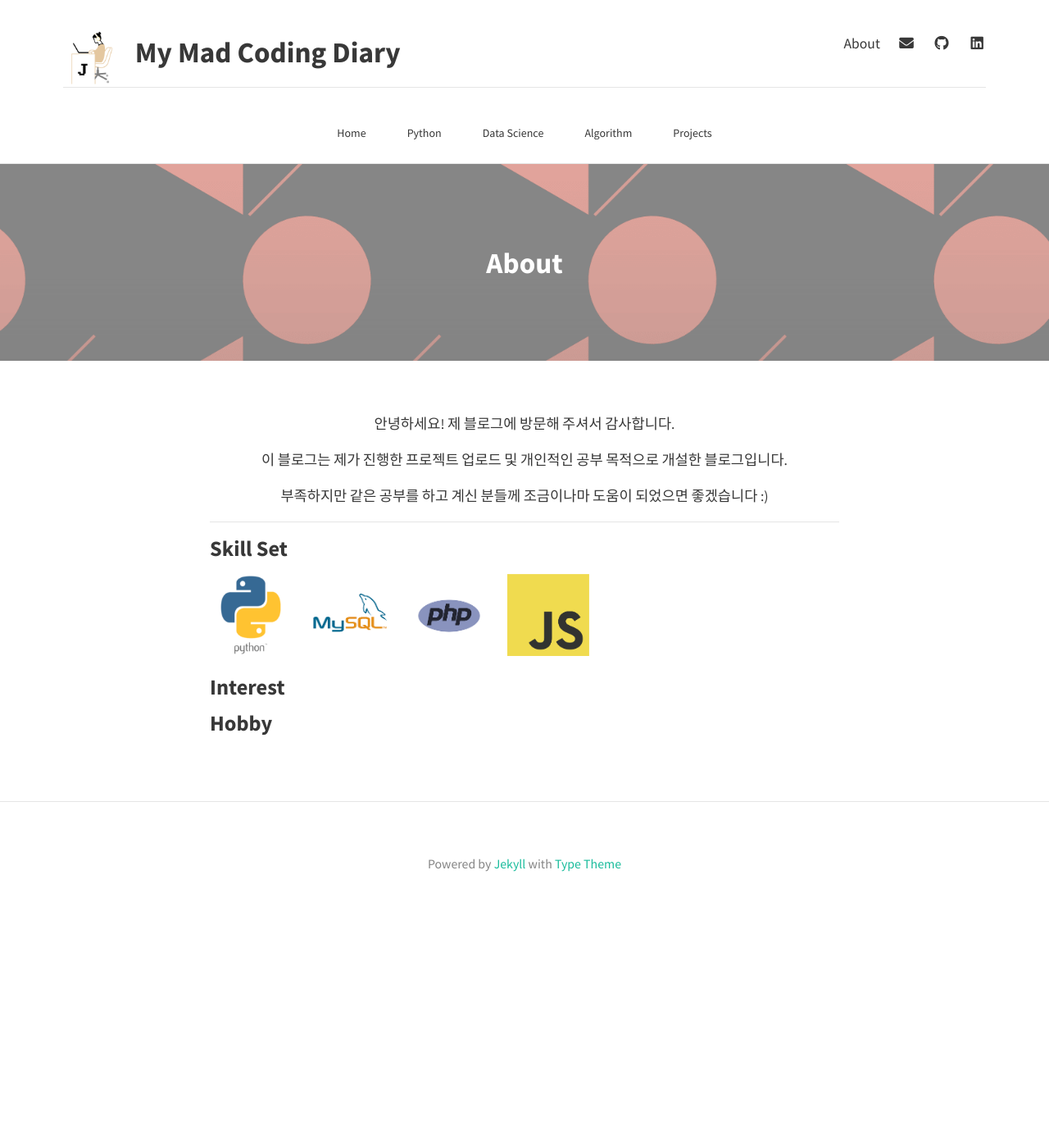
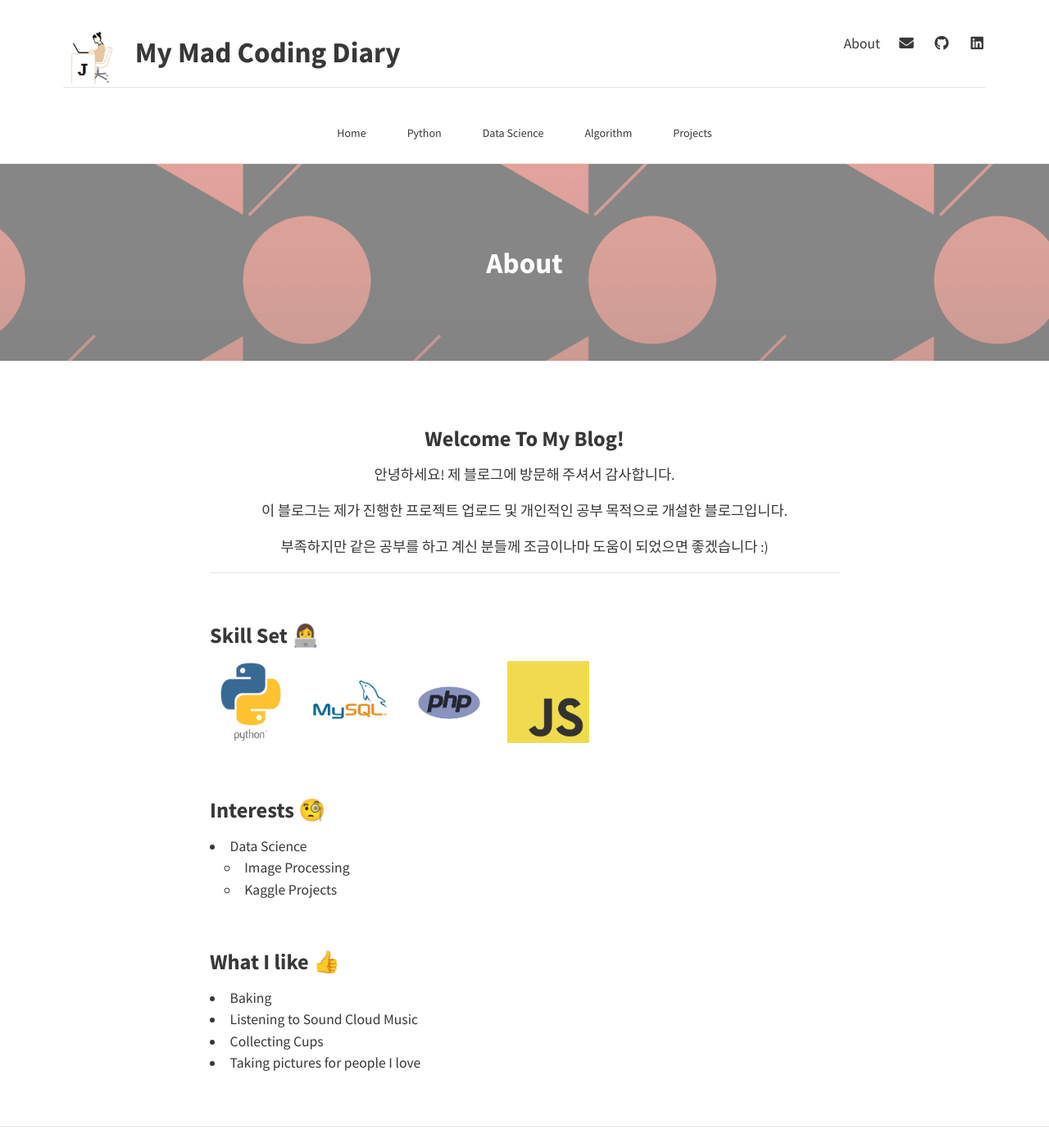
Before and after one commit to jeeyune/jeeyune.github.io, a Jekyll site: the page built from about.md, in a window 1280 px wide and 1400 px high. Shown: the whole window at 82% size. Built offline with Jekyll 4.4.1, drawn with Linux system fonts in a browser that asks for light colours; nearby versions of some CDN libraries.

Commit message:
Add Emoji

```diff
--- a/about.md
+++ b/about.md
@@ -6,18 +6,33 @@ feature-img: "assets/img/sample_feature_img_2.png"
 ---
 
 
-<center> <p>안녕하세요! 제 블로그에 방문해 주셔서 감사합니다. </p>
+<center> <p><h2> Welcome To My Blog! </h2></p>
+<p>안녕하세요! 제 블로그에 방문해 주셔서 감사합니다. </p>
 <p>이 블로그는 제가 진행한 프로젝트 업로드 및 개인적인 공부 목적으로 개설한 블로그입니다.</p>
 <p>부족하지만 같은 공부를 하고 계신 분들께 조금이나마 도움이 되었으면 좋겠습니다 :) </p></center>
 
 <hr>
+<br>
 
-  <p><h2><b> Skill Set </b></h2></p>
+  <p><h2><b> Skill Set 👩‍💻</b></h2></p>
 
   ![python.png](/assets/img/python.png){: width="100" height="100"} &nbsp;&nbsp;&nbsp;&nbsp;
   ![mysql.png](/assets/img/mysql.png){: width="100" height="100"} &nbsp;&nbsp;&nbsp;&nbsp;
   ![php.png](/assets/img/php.png){: width="100" height="100"} &nbsp;&nbsp;&nbsp;&nbsp;
   ![JavaScript.png](/assets/img/JavaScript.png){: width="100" height="100"} &nbsp;&nbsp;&nbsp;&nbsp;
 
-  <p><h2><b> Interest </b></h2></p>
-  <p><h2><b> Hobby </b></h2></p>
+<br>
+
+  <p><h2><b> Interests 🧐 </b></h2></p>
+  * Data Science
+    + Image Processing
+    + Kaggle Projects
+
+<br>
+
+  <p><h2><b> What I like 👍 </b></h2></p>
+
+  * Baking
+  * Listening to Sound Cloud Music
+  * Collecting Cups
+  * Taking pictures for people I love
```
